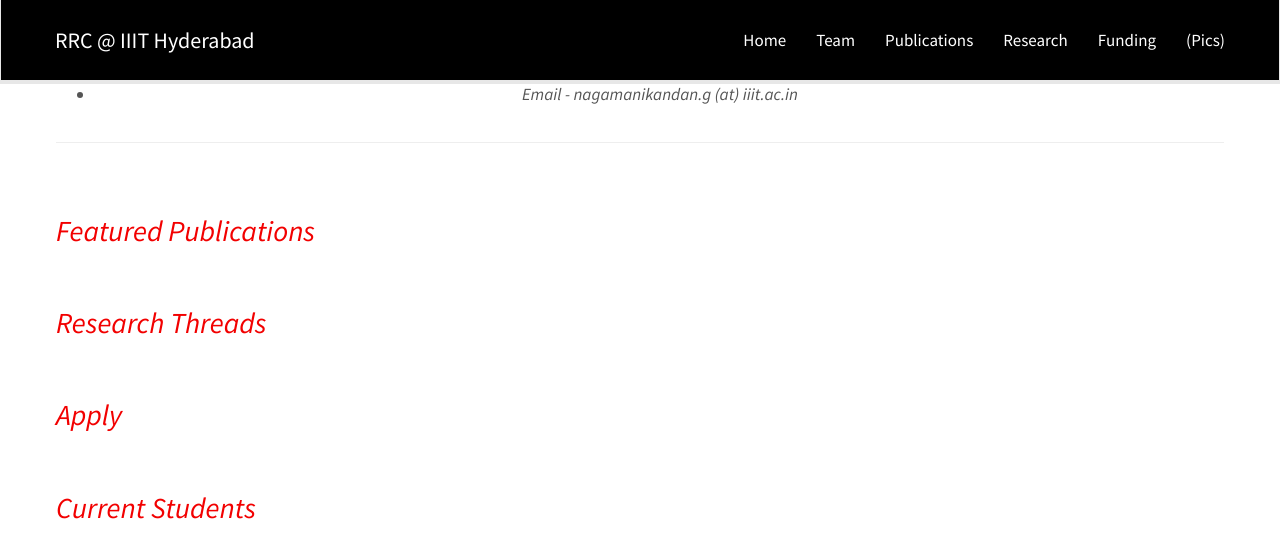
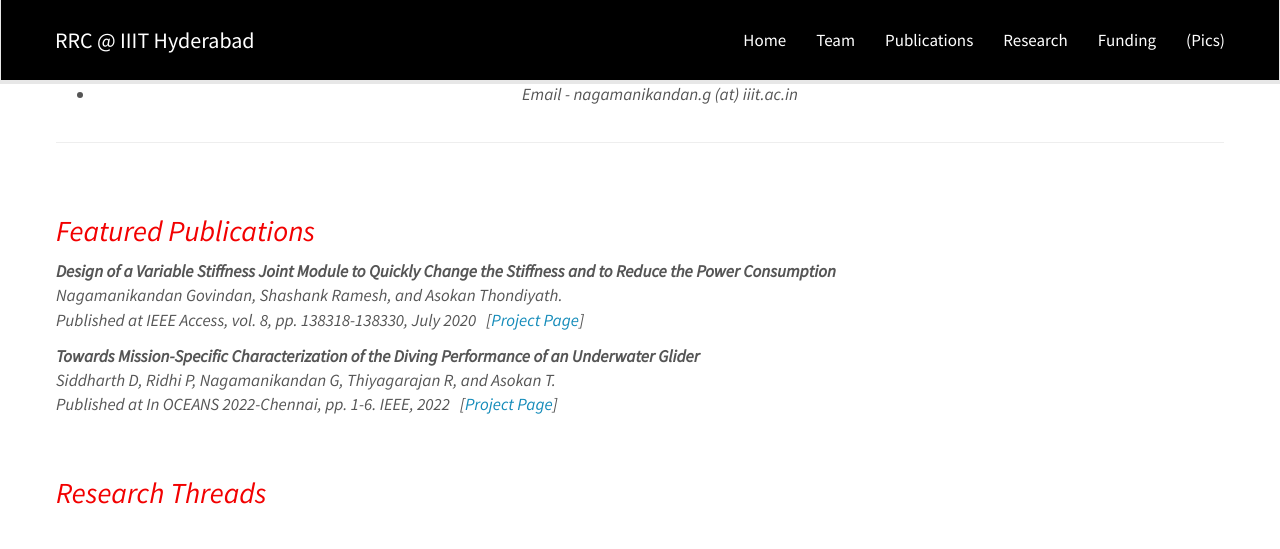
Before and after one commit to sakshammgupta/roboticsiiith.github.io, a Jekyll site: the page built from _pages/faculty-pages/ngovindan.md, in a window 1280 px wide and 900 px high, scrolled down 628 px, cut to the strip 0-549 px from the top of the window. Built offline with Jekyll 4.4.1, drawn with Linux system fonts in a browser that asks for light colours; nearby versions of some CDN libraries.

Commit message:
commit for few pubs

```diff
--- a/_data/pubs/2020.yml
+++ b/_data/pubs/2020.yml
@@ -113,3 +113,12 @@
   link: #
     url: /publications/2020/Mani_MonoLayout
     display: Project Page
+
+- title: "Design of a Variable Stiffness Joint Module to Quickly Change the Stiffness and to Reduce the Power Consumption"
+  authors: Nagamanikandan Govindan, Shashank Ramesh, and Asokan Thondiyath.
+  venue: IEEE Access, vol. 8, pp. 138318-138330, July 2020
+  link: # https://ieeexplore.ieee.org/document/9149625
+    url: /publications/2020/Nagamani_Variable-Stiffness-Joint-Module
+    display: Project Page
+  id: ngovindan
+  featured: 1
--- a/_data/pubs/2022.yml
+++ b/_data/pubs/2022.yml
@@ -39,3 +39,12 @@
   link: # https://aadilmehdis.github.io/DRACO-Project-Page/
     url: /publications/2022/LADFN
     display: Project Page
+
+- title: "Towards Mission-Specific Characterization of the Diving Performance of an Underwater Glider"
+  authors: Siddharth D, Ridhi P, Nagamanikandan G, Thiyagarajan R, and Asokan T.
+  venue: In OCEANS 2022-Chennai, pp. 1-6. IEEE, 2022
+  link: # https://aadilmehdis.github.io/DRACO-Project-Page/
+    url: /publications/2022/Siddharth_Underwater-Glider
+    display: Project Page
+  id: ngovindan
+  featured: 1
--- /dev/null
+++ b/_pages/project-pages/2020/Nagamani_Variable-Stiffness-Joint-Module.md
@@ -0,0 +1,23 @@
+---
+layout: project-page-new
+title: "Design of a Variable Stiffness Joint Module to Quickly Change the Stiffness and to Reduce the Power Consumption"
+authors:
+  - name: Nagamanikandan Govindan
+    sup: 1
+  - name: Shashank Ramesh
+    sup: 1
+  - name: Asokan Thondiyath.
+    sup: 1
+affiliations:
+  - name: IIT Madras, India
+    link: https://ed.iitm.ac.in/~robotics_lab/index.html
+    sup: 1
+permalink: /publications/2020/Nagamani_Variable-Stiffness-Joint-Module
+abstract: "Variable stiffness actuators (VSA) are finding wide applications in robotics to enhance safety during interactions with stiff environments. Researchers have proposed various design architectures like antagonistic actuation, which requires both the motors to be powered simultaneously for varying the stiffness or equilibrium position. In this paper, the design of a novel joint module, named as variable stiffness joint module (VSJM), is proposed, which consists of a lead-screw arrangement for varying the stiffness range and a cam based mechanism to change the stiffness within the set range quickly. The cam profile has been synthesized to maximize the stiffness variation as well as to maintain the cam and cam follower in static equilibrium when the output link is in the equilibrium position. This was achieved by properly positioning and orienting the friction cones at the contact points. By mechanically compensating the moment due to unbalanced forces at the contact points, the continuous usage of stiffness motor has been eliminated, leading to reduced power consumption. Details of the proposed mechanism are presented along with the mathematical model for cam profile synthesis and static analysis. A simplified prototype of the proposed design has been fabricated to perform the experiments. A hammering-a-nail experiment has been conducted to show the capability of the mechanism, and the results are presented."
+paper: https://ieeexplore.ieee.org/document/9149625
+#code: https://github.com/sudarshan-s-harithas/CCO-VOXEL
+#supplement: https://iiitaphyd-my.sharepoint.com/personal/avneesh_mishra_research_iiit_ac_in/Documents/Forms/All.aspx?RootFolder=%2Fpersonal%2Favneesh%5Fmishra%5Fresearch%5Fiiit%5Fac%5Fin%2FDocuments%2FRRC%2FOpposing%20View%20Loop%20Closure%2FE2CNN%2FPresented%20Material%2FReF%20Paper&FolderCTID=0x012000A1AB309DA2EB7542856220193D0C0808
+#video: https://robotics.iiit.ac.in/publications/2020/deep-mpc-for-visual-servoing/video.mp4
+#iframe: https://www.youtube.com/embed/qNAqAlb7m3E # https://www.youtube.com/embed/jhjskX4FQwA
+
+---
--- /dev/null
+++ b/_pages/project-pages/2022/Siddharth_Underwater-Glider.md
@@ -0,0 +1,27 @@
+---
+layout: project-page-new
+title: "Towards Mission-Specific Characterization of the Diving Performance of an Underwater Glider"
+authors:
+  - name: Siddharth D
+    sup: 1
+  - name: Ridhi P
+    sup: 1
+  - name: Nagamanikandan G
+    sup: 1
+  - name: Thiyagarajan R
+    sup: 1
+  - name: Asokan T.
+    sup: 1
+affiliations:
+  - name: IIIT Hyderabad, India
+    link: https://robotics.iiit.ac.in
+    sup: 1
+permalink: /publications/2022/Siddharth_Underwater-Glider
+abstract: "Underwater gliders are common robotic platforms that usually have at least three degrees of freedom (DoF), namely surge, heave, and pitch. The eave motion generated using variable buoyancy can be vectored along surge direction using wings. These gliders are usually designed to be operated for specific applications and the mission dictates the diving requirements, usually quantified using factors such as dive-cycle, dive-in-depth, and range. Several parameters influence diving performance, of which, dimension and position of the wing play a significant role. The objective of this work is to study the effect of wing parameters such as the position of the wing (along the hull) and its dimensions, on the diving performance of the glider and thereby determine their optimal values for a given mission requirement. The wing can be accordingly designed and attached to the hull of the glider. The design and dynamics of RoBuoy, a novel underwater glider, is used for this study. Conveniently RoBuoy’s design allows modular wing positioning and dimensions, and hence the results of the study can be tested on this platform. A detailed study of the influence of the chosen wing parameters on the dynamics of the glider along with a Genetic Algorithm (GA) based approach to optimizing the parameters is presented in this paper."
+paper: https://ieeexplore.ieee.org/document/9775285
+#code: https://github.com/sudarshan-s-harithas/CCO-VOXEL
+#supplement: https://iiitaphyd-my.sharepoint.com/personal/avneesh_mishra_research_iiit_ac_in/Documents/Forms/All.aspx?RootFolder=%2Fpersonal%2Favneesh%5Fmishra%5Fresearch%5Fiiit%5Fac%5Fin%2FDocuments%2FRRC%2FOpposing%20View%20Loop%20Closure%2FE2CNN%2FPresented%20Material%2FReF%20Paper&FolderCTID=0x012000A1AB309DA2EB7542856220193D0C0808
+#video: https://robotics.iiit.ac.in/publications/2020/deep-mpc-for-visual-servoing/video.mp4
+#iframe: https://www.youtube.com/embed/qNAqAlb7m3E # https://www.youtube.com/embed/jhjskX4FQwA
+
+---
```
